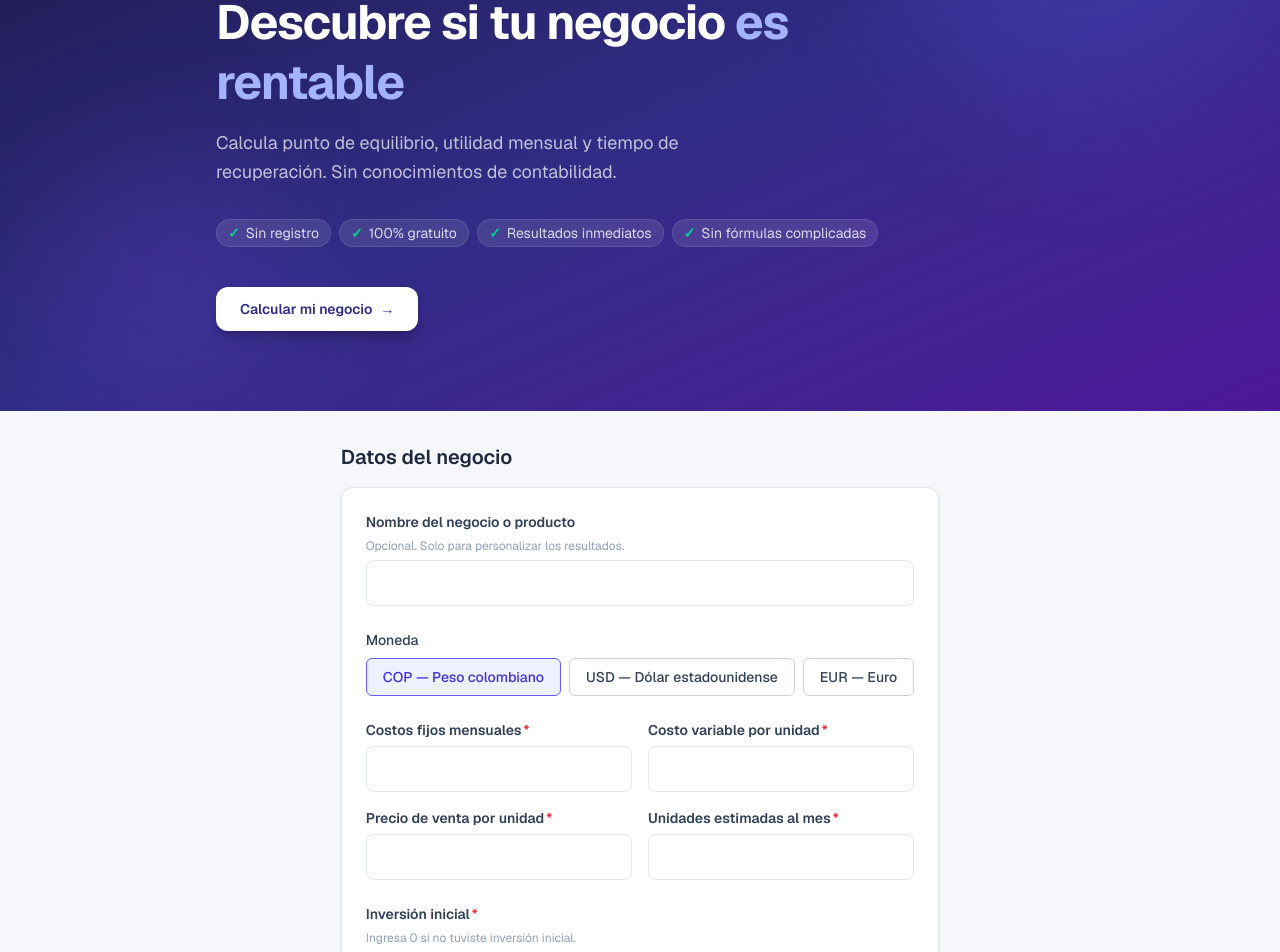
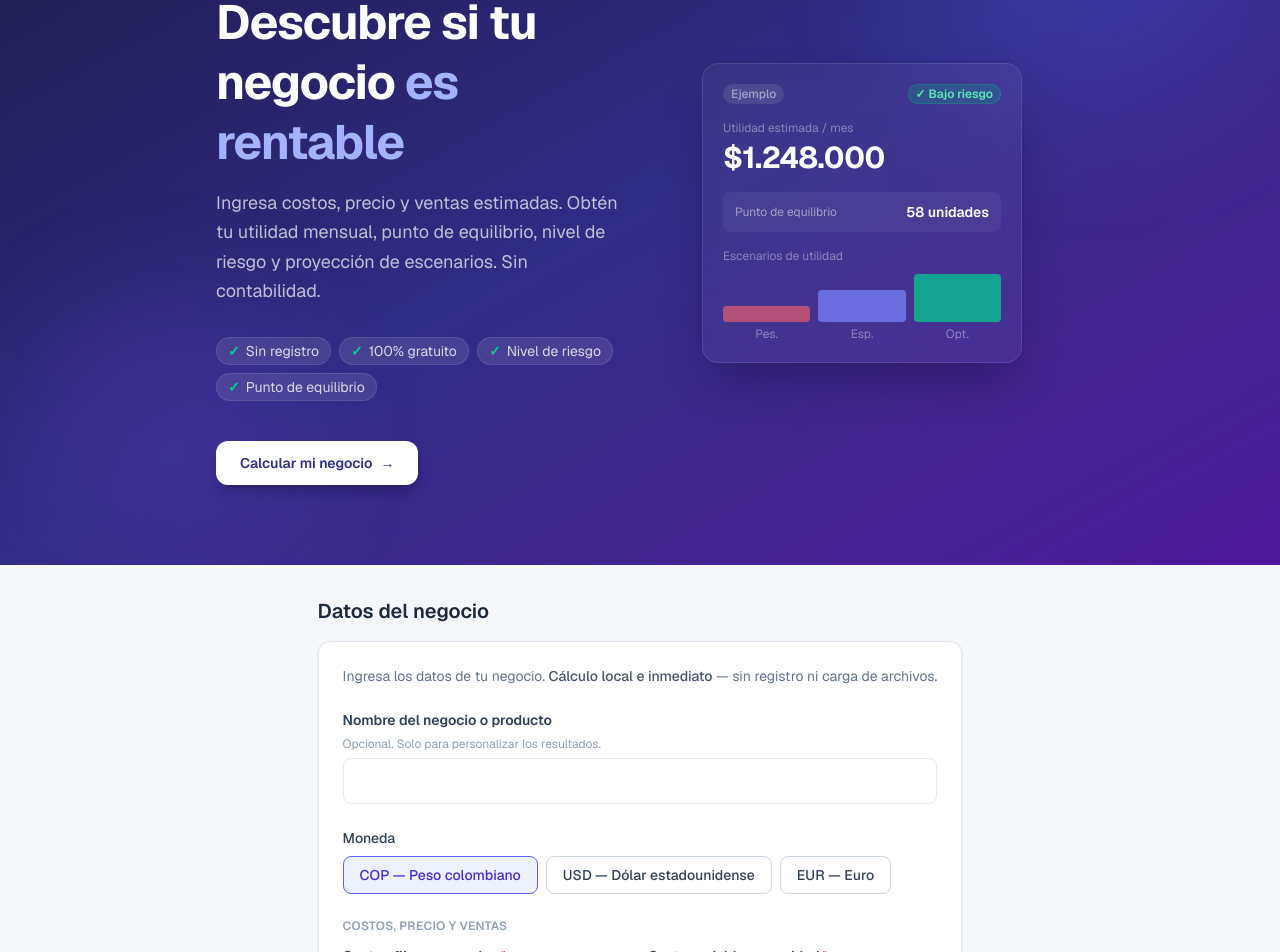
Before and after one commit to tomascristancho-mvp/clarify-profit, a Next.js app: page / in a window 1280 px wide. Shown: the part 140-1092 px from the top of the page. Built offline with nearby package versions, Linux system fonts and the light colour scheme.

Commit message:
style: enhance hero and form

```diff
--- a/src/components/form/CalculatorForm.tsx
+++ b/src/components/form/CalculatorForm.tsx
@@ -32,6 +32,13 @@ export function CalculatorForm({
       aria-label="Formulario de datos del negocio"
       className="flex flex-col gap-6"
     >
+      {/* Microcopy introductorio */}
+      <p className="text-sm text-slate-500">
+        Ingresa los datos de tu negocio.{" "}
+        <span className="font-medium text-slate-600">Cálculo local e inmediato</span>
+        {" "}— sin registro ni carga de archivos.
+      </p>
+
       <FormField
         id="businessName"
         label="Nombre del negocio o producto"
@@ -46,6 +53,11 @@ export function CalculatorForm({
         onChange={(v: CurrencyCode) => onChange("currency", v)}
       />
 
+      {/* Grupo: costos, precio y ventas */}
+      <div>
+        <p className="mb-3 text-xs font-semibold uppercase tracking-wide text-slate-400">
+          Costos, precio y ventas
+        </p>
         <div className="grid gap-4 sm:grid-cols-2">
           <FormField
             id="fixedCosts"
@@ -81,6 +93,7 @@ export function CalculatorForm({
             required
           />
         </div>
+      </div>
 
       <FormField
         id="initialInvestment"
--- a/src/components/form/CurrencySelect.tsx
+++ b/src/components/form/CurrencySelect.tsx
@@ -15,7 +15,7 @@ export function CurrencySelect({ value, onChange }: CurrencySelectProps) {
           <label
             key={code}
             className={[
-              "flex cursor-pointer items-center gap-2 rounded-md border px-4 py-2 transition-colors focus-within:ring-2 focus-within:ring-indigo-500 focus-within:ring-offset-1",
+              "flex cursor-pointer items-center gap-2 rounded-lg border px-4 py-2 transition-colors focus-within:ring-2 focus-within:ring-indigo-500 focus-within:ring-offset-1",
               value === code
                 ? "border-indigo-500 bg-indigo-50 text-indigo-700"
                 : "border-slate-300 bg-white text-slate-700 hover:border-slate-400",
--- a/src/components/form/FormActions.tsx
+++ b/src/components/form/FormActions.tsx
@@ -8,9 +8,10 @@ export function FormActions({ onLoadExample, onReset }: FormActionsProps) {
     <div className="flex flex-col gap-3 pt-2 sm:flex-row">
       <button
         type="submit"
-        className="flex-1 rounded-xl bg-indigo-600 px-4 py-3 text-sm font-semibold text-white shadow-md shadow-indigo-500/25 transition-all duration-200 hover:bg-indigo-700 hover:shadow-lg hover:shadow-indigo-500/30 hover:-translate-y-0.5 focus:outline-none focus:ring-2 focus:ring-indigo-500 focus:ring-offset-2 active:translate-y-0"
+        className="flex-1 rounded-xl bg-indigo-600 px-4 py-3 text-sm font-semibold text-white shadow-md shadow-indigo-600/40 transition-all duration-200 hover:bg-indigo-700 hover:shadow-lg hover:shadow-indigo-600/50 hover:-translate-y-0.5 focus:outline-none focus:ring-2 focus:ring-indigo-500 focus:ring-offset-2 active:translate-y-0"
       >
-        Calcular
+        Calcular mi negocio
+        <span aria-hidden="true"> →</span>
       </button>
       <button
         type="button"
--- a/src/components/layout/Header.tsx
+++ b/src/components/layout/Header.tsx
@@ -1,3 +1,9 @@
+const SCENARIO_BARS: Array<{ label: string; barClass: string; color: string }> = [
+  { label: "Pes.", barClass: "h-4", color: "bg-red-400/60" },
+  { label: "Esp.", barClass: "h-8", color: "bg-indigo-400/70" },
+  { label: "Opt.", barClass: "h-12", color: "bg-emerald-400/70" },
+];
+
 export function Header() {
   return (
     <header className="relative overflow-hidden bg-gradient-to-br from-indigo-950 via-indigo-900 to-violet-900">
@@ -12,6 +18,10 @@ export function Header() {
       />
 
       <div className="relative mx-auto max-w-4xl px-4 py-14 sm:px-6 sm:py-20">
+        <div className="grid items-center gap-10 lg:grid-cols-2">
+
+          {/* ── Left column: copy ── */}
+          <div>
             {/* Top badge */}
             <div className="mb-6">
               <span className="inline-flex items-center gap-1.5 rounded-full bg-white/10 px-3 py-1.5 text-xs font-medium tracking-wide text-white/80 ring-1 ring-inset ring-white/20">
@@ -21,15 +31,16 @@ export function Header() {
             </div>
 
             {/* H1 */}
-        <h1 className="mb-4 max-w-2xl text-4xl font-bold leading-tight tracking-tight text-white sm:text-5xl">
+            <h1 className="mb-4 text-4xl font-bold leading-tight tracking-tight text-white sm:text-5xl">
               Descubre si tu negocio{" "}
               <span className="text-indigo-300">es rentable</span>
             </h1>
 
             {/* Subtitle */}
-        <p className="mb-8 max-w-xl text-base leading-relaxed text-white/70 sm:text-lg">
-          Calcula punto de equilibrio, utilidad mensual y tiempo de recuperación.
-          Sin conocimientos de contabilidad.
+            <p className="mb-8 max-w-lg text-base leading-relaxed text-white/70 sm:text-lg">
+              Ingresa costos, precio y ventas estimadas. Obtén tu utilidad mensual,
+              punto de equilibrio, nivel de riesgo y proyección de escenarios.
+              Sin contabilidad.
             </p>
 
             {/* Value badges */}
@@ -40,8 +51,8 @@ export function Header() {
               {[
                 "Sin registro",
                 "100% gratuito",
-            "Resultados inmediatos",
-            "Sin fórmulas complicadas",
+                "Nivel de riesgo",
+                "Punto de equilibrio",
               ].map((v) => (
                 <li
                   key={v}
@@ -64,6 +75,53 @@ export function Header() {
               <span aria-hidden="true">→</span>
             </a>
           </div>
+
+          {/* ── Right column: decorative mini-dashboard ──────────────────────────
+              aria-hidden="true" — purely visual, no real financial data.
+              hidden on mobile to avoid layout saturation.                       */}
+          <div aria-hidden="true" className="hidden lg:flex items-center justify-center">
+            <div className="w-full max-w-xs rounded-2xl border border-white/10 bg-white/5 p-5 shadow-2xl shadow-black/30 backdrop-blur-sm">
+
+              {/* Card header */}
+              <div className="mb-4 flex items-center justify-between">
+                <span className="rounded-full bg-white/10 px-2 py-0.5 text-xs font-medium text-white/50">
+                  Ejemplo
+                </span>
+                <span className="flex items-center gap-1 rounded-full bg-emerald-500/20 px-2 py-0.5 text-xs font-semibold text-emerald-300 ring-1 ring-inset ring-emerald-500/30">
+                  ✓ Bajo riesgo
+                </span>
+              </div>
+
+              {/* Main metric */}
+              <div className="mb-4">
+                <p className="mb-1 text-xs text-white/40">Utilidad estimada / mes</p>
+                <p className="text-3xl font-bold tracking-tight text-white">$1.248.000</p>
+              </div>
+
+              {/* Breakeven */}
+              <div className="mb-4 flex items-center justify-between rounded-lg bg-white/5 px-3 py-2.5">
+                <p className="text-xs text-white/50">Punto de equilibrio</p>
+                <p className="text-sm font-semibold text-white">58 unidades</p>
+              </div>
+
+              {/* Scenario bars */}
+              <div>
+                <p className="mb-2.5 text-xs text-white/40">Escenarios de utilidad</p>
+                <div className="flex items-end gap-2">
+                  {SCENARIO_BARS.map(({ label, barClass, color }) => (
+                    <div key={label} className="flex flex-1 flex-col items-center gap-1">
+                      <div className={`w-full rounded-sm ${barClass} ${color}`} />
+                      <span className="text-xs text-white/40">{label}</span>
+                    </div>
+                  ))}
+                </div>
+              </div>
+
+            </div>
+          </div>
+
+        </div>
+      </div>
     </header>
   );
 }
```
Lines whose indentation alone changed are shown as unchanged.
